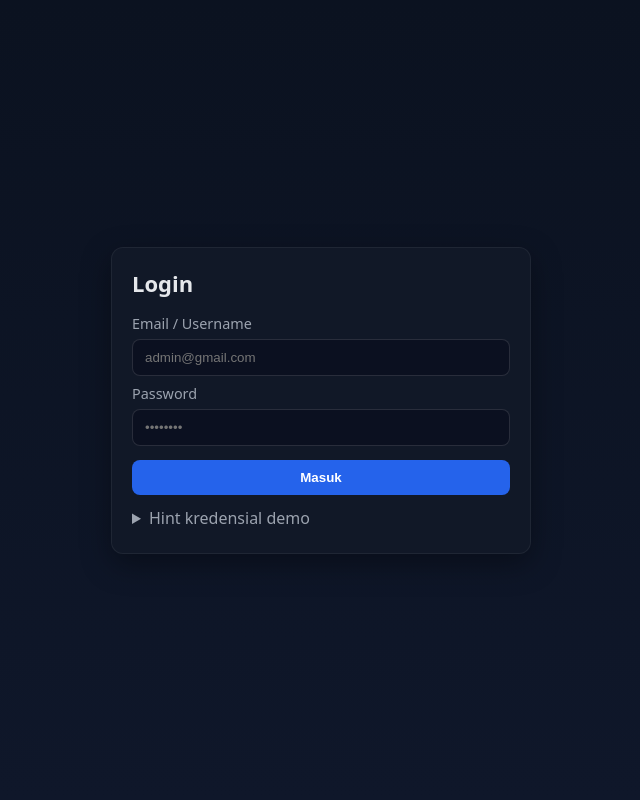
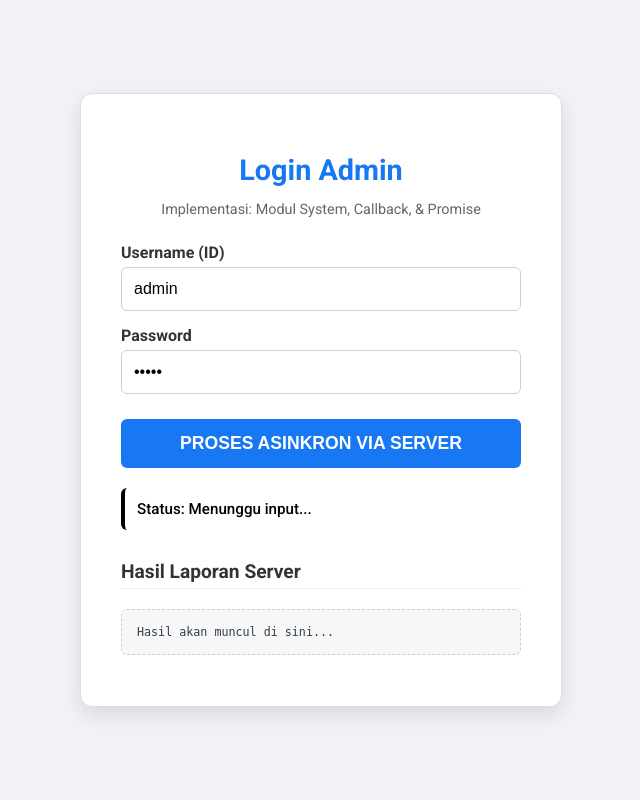
Before and after one commit to vickyrolanda/belajarjs, a PHP site: page / in a window 1280 px wide. Shown: the whole page, without its empty margins (319-959 px from the left). Run offline with PHP 8.4, Linux system fonts and the light colour scheme.

Commit message:
Fungsi Login

```diff
--- /dev/null
+++ b/public/client.js
@@ -0,0 +1,49 @@
+document.addEventListener('DOMContentLoaded', () => {
+    document.getElementById('loginBtn').addEventListener('click', handleLogin);
+});
+
+async function handleLogin() {
+    const username = document.getElementById('username').value.trim();
+    const password = document.getElementById('password').value.trim();
+
+    displayResult('');
+    displayMessage('Mengirim permintaan ke Server Node.js...', 'gray');
+
+    try {
+        const response = await fetch('/api/login', {
+            method: 'POST',
+            headers: {
+                'Content-Type': 'application/json'
+            },
+            body: JSON.stringify({ username, password })
+        });
+
+        const data = await response.json();
+
+        if (data.success) {
+            displayMessage('Proses Selesai! Menampilkan Laporan dari Server...', 'blue');
+
+            const reportText = `${data.message}\nKey Tergenerate: ${data.laporan.key}\nTotal Penghasilan Admin: ${data.laporan.penghasilan}`;
+            displayResult(reportText);
+
+        } else {
+            displayMessage(`ERROR SERVER: ${data.message}`, 'red');
+            displayResult(`Error Code: ${response.status}`);
+        }
+
+    } catch (error) {
+        displayMessage(`ERROR KONEKSI: Tidak dapat mencapai server.`, 'red');
+        console.error('Fetch Error:', error);
+    }
+}
+
+function displayMessage(msg, color) {
+    const msgElement = document.getElementById('message');
+    msgElement.innerHTML = `Status: <strong>${msg}</strong>`;
+    msgElement.style.backgroundColor = color === 'blue' ? '#e5f3ff' : (color === 'red' ? '#fbe9e9' : '#eee');
+    msgElement.style.color = color === 'blue' ? '#3498db' : (color === 'red' ? '#e74c3c' : '#333');
+}
+
+function displayResult(res) {
+    document.getElementById('result').textContent = res;
+}
--- a/public/index.html
+++ b/public/index.html
@@ -1,36 +1,30 @@
-<!doctype html>
+<!DOCTYPE html>
 <html lang="id">
-  <head>
-    <meta charset="utf-8" />
-    <meta name="viewport" content="width=device-width, initial-scale=1" />
-    <title>Login Sederhana</title>
-    <link rel="stylesheet" href="/style.css" />
-  </head>
-  <body>
+<head>
+    <meta charset="UTF-8">
+    <meta name="viewport" content="width=device-width, initial-scale=1.0">
+    <title>Login Node.js Pra-UTS</title>
+    <link href="https://fonts.googleapis.com/css2?family=Roboto:wght@400;500;700&display=swap" rel="stylesheet">
+    <link rel="stylesheet" href="style.css"> </head>
+<body>
     <div class="container">
-      <h1>Login</h1>
-      <form id="loginForm" autocomplete="on">
-        <label for="username">Email / Username</label>
-        <input type="text" id="username" name="username" placeholder="admin@gmail.com" required />
+        <h1>Login Admin</h1>
+        <p>Implementasi: Modul System, Callback, & Promise</p>
 
-        <label for="password">Password</label>
-        <input type="password" id="password" name="password" placeholder="••••••••" required />
+        <label for="username"><b>Username (ID)</b></label>
+        <input type="text" id="username" value="admin">
 
-        <button type="submit">Masuk</button>
-      </form>
+        <label for="password"><b>Password</b></label>
+        <input type="password" id="password" value="12345">
 
-      <div id="message" role="status" aria-live="polite"></div>
+        <button id="loginBtn">PROSES ASINKRON VIA SERVER</button>
 
-      <details class="hint">
-        <summary>Hint kredensial demo</summary>
-        <p>
-          Email: <code>admin@gmail.com</code><br />
-          Password: <code>password123</code>
-        </p>
-      </details>
+        <div id="message">Status: Menunggu input...</div>
+
+        <h3>Hasil Laporan Server</h3>
+        <pre id="result">Hasil akan muncul di sini...</pre>
     </div>
-    <script src="app.js"></script>
 
-
-  </body>
-  </html>
+    <script src="client.js"></script>
+</body>
+</html>
--- a/public/style.css
+++ b/public/style.css
@@ -1,79 +1,99 @@
-* { box-sizing: border-box; }
-	:root {
-	  --bg: #0f172a;
-	  --card: #111827;
-	  --text: #e5e7eb;
-	  --muted: #9ca3af;
-	  --primary: #2563eb;
-	  --success: #16a34a;
-	  --error: #dc2626;
-	}
-	html, body { height: 100%; }
 body {
+    font-family: 'Roboto', 'Arial', sans-serif;
+    background-color: #f0f2f5;
+    display: flex;
+    justify-content: center;
+    align-items: center;
+    min-height: 100vh;
     margin: 0;
-	  font-family: ui-sans-serif, system-ui, -apple-system, Segoe UI, Roboto, Helvetica, Arial, "Apple Color Emoji", "Segoe UI Emoji";
-	  background: linear-gradient(180deg, #0b1220, #0f172a);
-	  color: var(--text);
-	  display: grid;
-	  place-items: center;
-	  padding: 1rem;
 }
 .container {
-	  width: 100%;
-	  max-width: 420px;
-	  background: var(--card);
-	  border: 1px solid rgba(255,255,255,0.06);
+    max-width: 400px;
+    width: 90%;
+    background: white;
+    padding: 40px;
     border-radius: 12px;
-	  padding: 1.25rem 1.25rem 1.5rem;
-	  box-shadow: 0 10px 30px rgba(0,0,0,0.35);
+    box-shadow: 0 8px 20px rgba(0,0,0,0.1);
+    border: 1px solid #ddd;
 }
-	.container h1 {
-	  margin: 0 0 1rem;
-	  font-size: 1.375rem;
+h1 {
+    color: #1877f2;
+    text-align: center;
+    margin-bottom: 5px;
+    font-size: 1.8em;
+}
+p {
+    text-align: center;
+    color: #606770;
+    margin-bottom: 25px;
+    font-size: 0.9em;
 }
 label {
     display: block;
-	  margin: 0.5rem 0 0.375rem;
-	  color: var(--muted);
-	  font-size: 0.9rem;
+    margin-top: 15px;
+    margin-bottom: 5px;
+    font-weight: 500; /* Lebih tipis */
+    color: #333;
 }
-	input[type="text"], input[type="password"] {
+input {
     width: 100%;
-	  padding: 0.625rem 0.75rem;
-	  border: 1px solid rgba(255,255,255,0.12);
-	  border-radius: 8px;
-	  background: #0b1020;
-	  color: var(--text);
+    padding: 12px;
+    border: 1px solid #ccd0d5;
+    border-radius: 6px;
+    box-sizing: border-box;
+    font-size: 1em;
+    transition: border-color 0.3s, box-shadow 0.3s;
+}
+input:focus {
+    border-color: #1877f2;
+    box-shadow: 0 0 0 2px rgba(24, 119, 242, 0.2);
     outline: none;
 }
-	input[type="text"]:focus, input[type="password"]:focus {
-	  border-color: rgba(37, 99, 235, 0.65);
-	  box-shadow: 0 0 0 3px rgba(37, 99, 235, 0.25);
+button {
+    background-color: #1877f2;
+    color: white;
+    padding: 14px 20px;
+    margin-top: 25px;
+    border: none;
+    border-radius: 6px;
+    cursor: pointer;
+    width: 100%;
+    font-size: 1.1em;
+    font-weight: bold;
+    transition: background-color 0.3s;
 }
-	button[type="submit"] {
-	  margin-top: 0.875rem;
-	  width: 100%;
-	  padding: 0.625rem 0.75rem;
-	  border: none;
-	  border-radius: 8px;
-	  background: var(--primary);
-	  color: white;
-	  font-weight: 600;
-	  cursor: pointer;
+button:hover {
+    background-color: #1877f2;
 }
-	button[type="submit"]:hover {
-	  filter: brightness(1.08);
+#message {
+    margin-top: 20px;
+    padding: 12px;
+    border-radius: 6px;
+    font-weight: 500;
+    border-left: 4px solid;
+    font-size: 0.95em;
 }
-	.message {
-	  margin-top: 0.875rem;
-	  padding: 0.625rem 0.75rem;
-	  border-radius: 8px;
-	  background: rgba(255,255,255,0.06);
-	  border: 1px solid rgba(255,255,255,0.08);
+
+#message[style*="blue"] { border-color: #1877f2; background-color: #e5f3ff; color: #1877f2; }
+#message[style*="red"] { border-color: #fa383e; background-color: #fcebeb; color: #fa383e; }
+#message[style*="gray"] { border-color: #a0a3a7; background-color: #f7f7f7; color: #606770; }
+#message[style*="orange"] { border-color: #ff9900; background-color: #fff9e5; color: #ff9900; }
+
+h3 {
+    margin-top: 30px;
+    color: #333;
+    font-size: 1.2em;
+    border-bottom: 1px solid #eee;
+    padding-bottom: 5px;
 }
-	.message.success { border-color: rgba(22,163,74,0.6); background: rgba(22,163,74,0.12); }
-	.message.error { border-color: rgba(220,38,38,0.6); background: rgba(220,38,38,0.12); }
-	.message.info { border-color: rgba(37,99,235,0.6); background: rgba(37,99,235,0.12); }
-
-	.hint { margin-top: 0.75rem; color: var(--muted); }
-	.hint code { color: var(--text); }
+#result {
+    background-color: #f7f7f7;
+    padding: 15px;
+    border: 1px dashed #ccd0d5;
+    white-space: pre-wrap;
+    margin-top: 10px;
+    border-radius: 6px;
+    font-size: 0.9em;
+    color: #2c3e50;
+    overflow-x: auto;
+}
```
Also changed, not shown: auth.js (added, +29 -0 lines), index.html (deleted, +0 -12 lines), main.js (added, +50 -0 lines), package.json (+4 -4 lines), public/app.js (deleted, +0 -36 lines), server.js (+29 -25 lines), 1 other file. Lines whose indentation alone changed are shown as unchanged.
